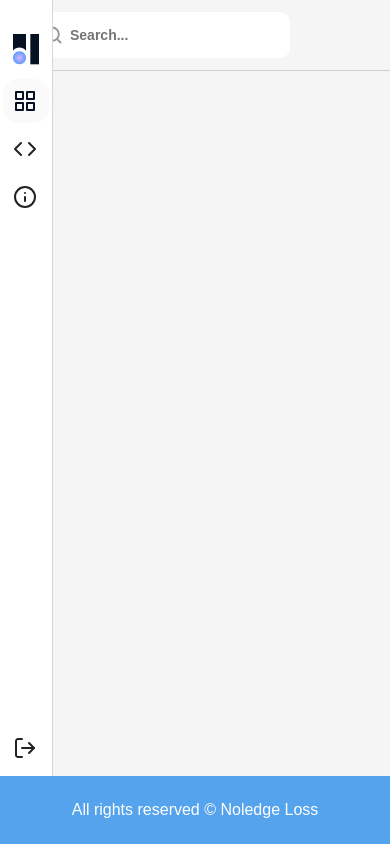
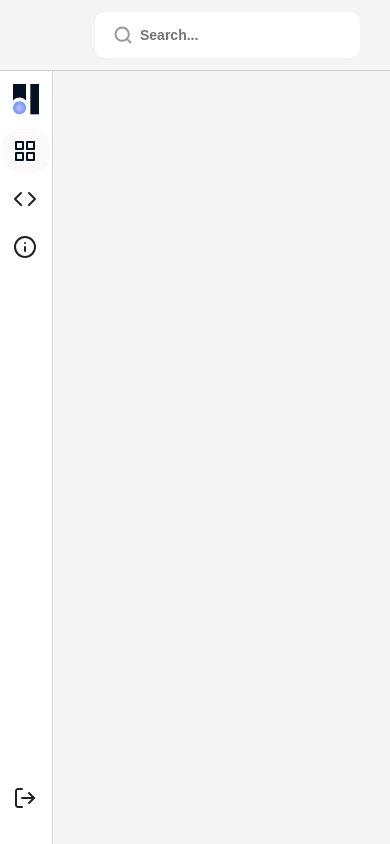
Before and after one commit to LovelyDev829/noledgeloss-project, a React (Create React App) app: page / in a window 390 px wide. Built offline with nearby package versions, Linux system fonts and the light colour scheme.

Commit message:
remove footer, header layer up

```diff
--- a/src/App.js
+++ b/src/App.js
@@ -1,6 +1,6 @@
 import './App.css';
 import NavigationMenu from './components/NavigationMenu';
-import Footer from './components/Footer';
+// import Footer from './components/Footer';
 import Header from './components/Header';
 
 function App() {
@@ -9,7 +9,7 @@ function App() {
       <Header/>
       <NavigationMenu/>
       MAIN
-      <Footer/>
+      {/* <Footer/> */}
     </div>
   );
 }
--- a/src/components/Header.js
+++ b/src/components/Header.js
@@ -1,16 +1,18 @@
-import React from 'react'
-import './Header.scss';
+import React from "react";
+import "./Header.scss";
 import { ReactComponent as HeaderSearchIcon } from "../assets/header-search.svg";
 
 function Header() {
   return (
-    <div className='Header'>
-      <div className='search-box'>
-        <HeaderSearchIcon/>
-        <input placeholder="Search..."/>
+    <div className="Header">
+      <div className="middle">
+        <div className="search-box">
+          <HeaderSearchIcon />
+          <input placeholder="Search..." />
+        </div>
       </div>
     </div>
-  )
+  );
 }
 
-export default Header
+export default Header;
--- a/src/components/Header.scss
+++ b/src/components/Header.scss
@@ -1,17 +1,22 @@
 .Header{
     // height: 50px;
-    padding: 12px 100px 12px 100px;
+    z-index: 2;
+    padding: 12px 30px 12px 30px;
     width: 100vw;
     background-color: #F5F5F5;
     position: fixed;
     top: 0px;
     left: 0px;
     border-bottom: 1px solid rgba(0, 0, 0, 0.158);
-    align-items: center;
+    box-sizing: border-box;
+    .middle{
+        margin: auto;
+        width: 100%;
+        max-width: 1200px;
         display: flex;
         justify-content: flex-end;
-    box-sizing: border-box;
         .search-box{
+            width: fit-content;
             background-color: white;
             border-radius: 10px;
             padding: 11px 16px 11px 16px;
@@ -34,3 +39,18 @@
             }
         }
     }
+}
+
+@media only screen and (max-width: 320px) {
+    .Header{
+        padding: 12px 10px 12px 10px;
+        .middle{
+            justify-content: center;
+            .search-box{
+                input{
+                    width: 150px;
+                }
+            }
+        }
+    }
+}
--- a/src/components/NavigationMenu.js
+++ b/src/components/NavigationMenu.js
@@ -9,6 +9,7 @@ import "animate.css";
 
 function NavigationMenu() {
   const [menuHoverFlag, setMenuHoverFlag] = useState(false);
+  const [currentButton, setCurrentButton] = useState(1);
   return (
     <div
       className={menuHoverFlag ? "NavigationMenu" : "NavigationMenu mouse-up"}
@@ -28,20 +29,44 @@ function NavigationMenu() {
             NoledgeLoss
           </p>
         </div>
-        <div className="button back-color">
+        <div
+          className={currentButton === 1 ? "button back-color" : "button"}
+          onClick={() => {
+            if (menuHoverFlag) {
+              setMenuHoverFlag(false);
+              setCurrentButton(1);
+            }
+          }}
+        >
           <MenuLogo02 />
           <p className="animate__animated animate__fadeInLeft">Dashboard</p>
         </div>
-        <div className="button">
+        <div
+          className={currentButton === 2 ? "button back-color" : "button"}
+          onClick={() => {
+            if (menuHoverFlag) {
+              setMenuHoverFlag(false);
+              setCurrentButton(1);
+            }
+          }}
+        >
           <MenuLogo03 />
           <p className="animate__animated animate__fadeInLeft">Integrations</p>
         </div>
-        <div className="button">
+        <div
+          className={currentButton === 3 ? "button back-color" : "button"}
+          onClick={() => {
+            if (menuHoverFlag) {
+              setMenuHoverFlag(false);
+              setCurrentButton(1);
+            }
+          }}
+        >
           <MenuLogo04 />
           <p className="animate__animated animate__fadeInLeft">Details</p>
         </div>
       </div>
-      <div className="button">
+      <div className="button" onClick={() => setMenuHoverFlag(false)}>
         <MenuLogoLogout />
         <p className="animate__animated animate__fadeInLeft">Log out</p>
       </div>
--- a/src/components/NavigationMenu.scss
+++ b/src/components/NavigationMenu.scss
@@ -5,7 +5,7 @@
     left: 0px;
     height: calc( 100vh - 118px);
     background-color: white;
-    padding: 48px 12px 70px 12px;
+    padding: 70px 12px 48px 12px;
     display: flex;
     flex-direction: column;
     animation-duration: 0.5s;
@@ -54,9 +54,13 @@
 @media only screen and (max-width: 815px) {
     .NavigationMenu{
         height: calc( 100vh - 100px);
-        padding: 30px 3px 70px 3px;
+        padding: 70px 3px 30px 3px;
         .button{
             padding: 15px;
+            p{
+                font-size: 16px;
+                font-weight: 600;
+            }
         }
         &.mouse-up{
             width: 58px;
@@ -70,9 +74,13 @@
 @media only screen and (max-width: 410px) {
     .NavigationMenu{
         height: calc( 100vh - 90px);
-        padding: 20px 3px 70px 3px;
+        padding: 70px 3px 20px 3px;
         .button{
             padding: 10px;
+            p{
+                font-size: 14px;
+                font-weight: 500;
+            }
         }
         &.mouse-up{
             width: 46px;
```
Lines whose indentation alone changed are shown as unchanged.
